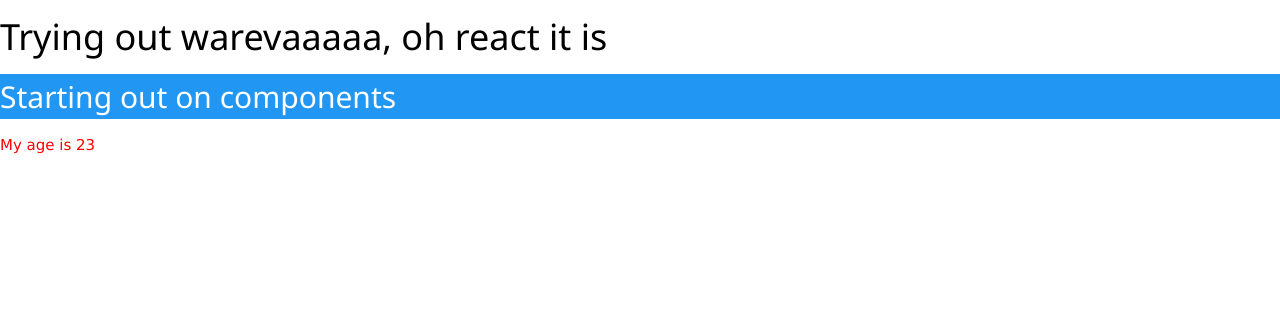
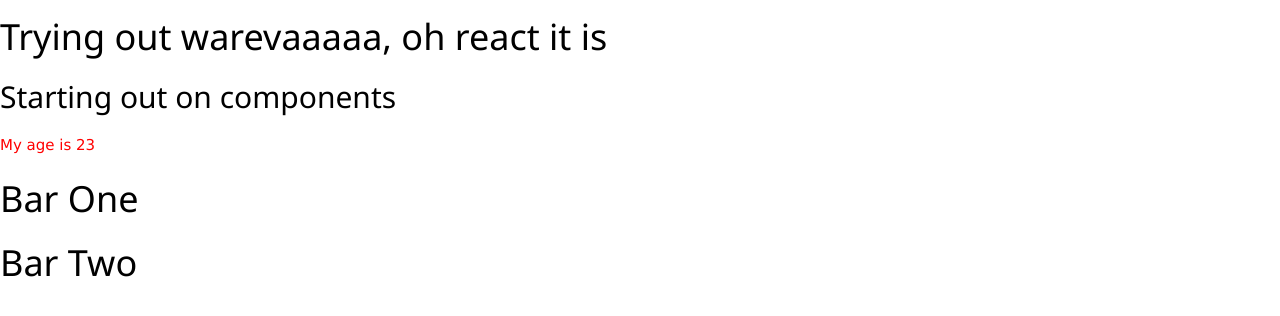
Before and after one commit to Annaliskirwa/_Crash_into_react, a React (Create React App) app in the folder myapp/: page / in a window 1280 px wide. Shown: the top 316 px of the page. Built offline with nearby package versions, Linux system fonts and the light colour scheme.

Commit message:
Exporting react components

```diff
--- a/myapp/src/App.js
+++ b/myapp/src/App.js
@@ -1,8 +1,12 @@
+import {Bar1, Bar2} from "./components/bars";
+
 function App() {
   return (
     <div>
       <h1>Trying out warevaaaaa, oh react it is</h1>
       <MyAge></MyAge>
+      <Bar1></Bar1>
+      <Bar2/>
     </div>
   );
 }
@@ -10,7 +14,7 @@ function App() {
 function MyAge(){
   return(
     <div>
-      <h2 className="w3-blue">Starting out on components</h2>
+      <h2 className="" >Starting out on components</h2>
       <p style={{color:"red"}}>My age is 23</p>
     </div>
   )
--- /dev/null
+++ b/myapp/src/components/bars.jsx
@@ -0,0 +1,9 @@
+const Bar1 = ()=>{
+    return<h1>Bar One</h1>
+};
+
+const Bar2 = ()=>{
+    return<h1>Bar Two</h1>
+};
+
+export { Bar1, Bar2}
```
